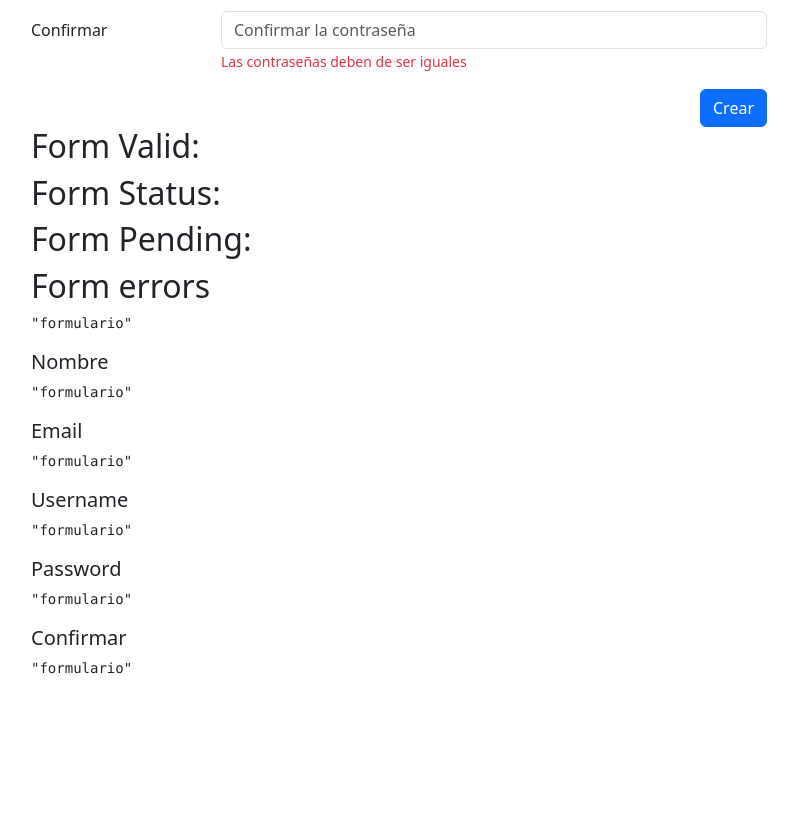
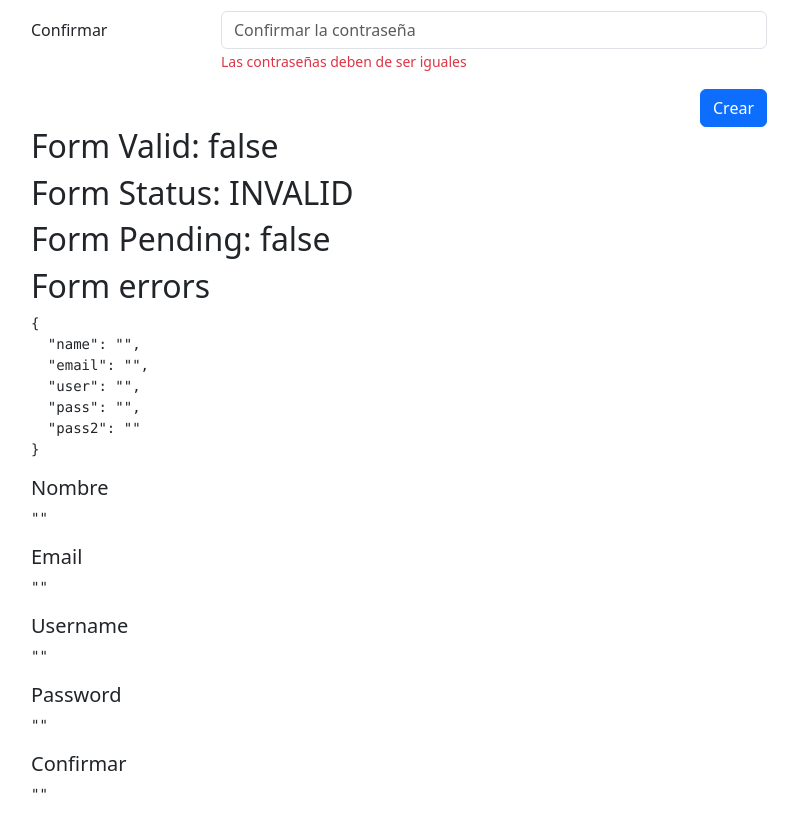
Before and after one commit to FabzDev/form-app, an Angular app: page /auth/signup in a window 1280 px wide. Shown: the part 420-1241 px from the top of the page, without its empty margins (51-849 px from the left). Before the commit the page ends 1115 px from the top, so only its background shows below. Built offline with nearby package versions, Linux system fonts and the light colour scheme.

Commit message:
Implementando validaciones en RegisterPageComponent

```diff
--- a/src/app/auth/auth.module.ts
+++ b/src/app/auth/auth.module.ts
@@ -1,5 +1,6 @@
 import { NgModule } from '@angular/core';
 import { CommonModule } from '@angular/common';
+import { ReactiveFormsModule } from '@angular/forms';
 
 import { AuthRoutingModule } from './auth-routing.module';
 import { RegisterPageComponent } from './register-page/register-page.component';
@@ -11,7 +12,8 @@ import { RegisterPageComponent } from './register-page/register-page.component';
   ],
   imports: [
     CommonModule,
-    AuthRoutingModule
+    AuthRoutingModule,
+    ReactiveFormsModule
   ]
 })
 export class AuthModule { }
--- a/src/app/auth/register-page/register-page.component.html
+++ b/src/app/auth/register-page/register-page.component.html
@@ -4,7 +4,7 @@
 <div class="row">
     <div class="col">
 
-        <form autocomplete="off">
+        <form [formGroup]="registerForm" (onsubmit)="onSave()"  autocomplete="off">
 
             <!-- Nombre -->
             <div class="row mb-3">
@@ -12,6 +12,7 @@
                 <div class="col-sm-9">
                     <input type="text"
                            class="form-control"
+                           formControlName="name"
                            placeholder="Nombre del usuario">
 
                     <span class="form-text text-danger">
@@ -26,7 +27,9 @@
                 <div class="col-sm-9">
                     <input type="email"
                            class="form-control"
+                           formControlName="email"
                            placeholder="Email del usuario">
+
                     <span class="form-text text-danger">
                         mensaje de error del email
                     </span>
@@ -39,7 +42,9 @@
                 <div class="col-sm-9">
                     <input type="text"
                            class="form-control"
+                           formControlName="user"
                            placeholder="Nombre código del usuario">
+
                     <span class="form-text text-danger">
                          El username no puede ser Strider
                     </span>
@@ -52,6 +57,7 @@
                 <div class="col-sm-9">
                     <input type="password"
                            class="form-control"
+                           formControlName="pass"
                            placeholder="Password de su cuenta">
 
                     <span class="form-text text-danger">
@@ -66,6 +72,7 @@
                 <div class="col-sm-9">
                     <input type="password"
                            class="form-control"
+                           formControlName="pass2"
                            placeholder="Confirmar la contraseña">
 
                     <span class="form-text text-danger">
@@ -90,24 +97,24 @@
 </div>
 
 
-<h2>Form Valid: </h2>
-<h2>Form Status: </h2>
-<h2>Form Pending: </h2>
-<h2>Form errors</h2>
-<pre>{{ 'formulario' | json }}</pre>
+<h2>Form Valid: {{registerForm.valid}}</h2>
+<h2>Form Status: {{registerForm.status}}</h2>
+<h2>Form Pending: {{registerForm.pending}}</h2>
+<h2>Form errors {{registerForm.errors}}</h2>
+<pre>{{ registerForm.value | json }}</pre>
 
 <h5>Nombre</h5>
-<pre>{{ 'formulario' | json }}</pre>
+<pre>{{ registerForm.controls['name'].value | json }}</pre>
 
 <h5>Email</h5>
-<pre>{{ 'formulario' | json }}</pre>
+<pre>{{ registerForm.controls['email'].value | json }}</pre>
 
 <h5>Username</h5>
-<pre>{{ 'formulario' | json }}</pre>
+<pre>{{ registerForm.controls['user'].value | json }}</pre>
 
 
 <h5>Password</h5>
-<pre>{{ 'formulario' | json }}</pre>
+<pre>{{ registerForm.controls['pass'].value | json }}</pre>
 
 <h5>Confirmar</h5>
-<pre>{{ 'formulario' | json }}</pre>
+<pre>{{ registerForm.controls['pass2'].value | json }}</pre>
--- a/src/app/auth/register-page/register-page.component.ts
+++ b/src/app/auth/register-page/register-page.component.ts
@@ -1,4 +1,5 @@
 import { Component } from '@angular/core';
+import { FormBuilder, FormGroup, Validators } from '@angular/forms';
 
 @Component({
   templateUrl: './register-page.component.html',
@@ -6,4 +7,25 @@ import { Component } from '@angular/core';
 })
 export class RegisterPageComponent {
 
+  public registerForm: FormGroup = this.fb.group({
+    name: ['', Validators.required],
+    email: ['', Validators.required],
+    user: ['', Validators.required],
+    pass: ['', [Validators.required, Validators.minLength(6)]],
+    pass2: ['', Validators.required],
+  })
+
+  constructor(private fb: FormBuilder){}
+
+  isValid(){
+    // TODO: con servicios
+  }
+
+  onSave(): void{
+    if(this.registerForm.invalid) return;
+
+    console.log(this.registerForm.value);
+
+  }
+
 }
--- a/src/app/reactive/switches-page/switches-page.component.ts
+++ b/src/app/reactive/switches-page/switches-page.component.ts
@@ -24,7 +24,10 @@ export class SwitchesPageComponent {
       return;
     }
 
-    console.log(this.switchesForm.value);
+
+    const {terms, ...newPerson} = this.switchesForm.value;
+
+    console.log(newPerson);
 
   }
 
```
